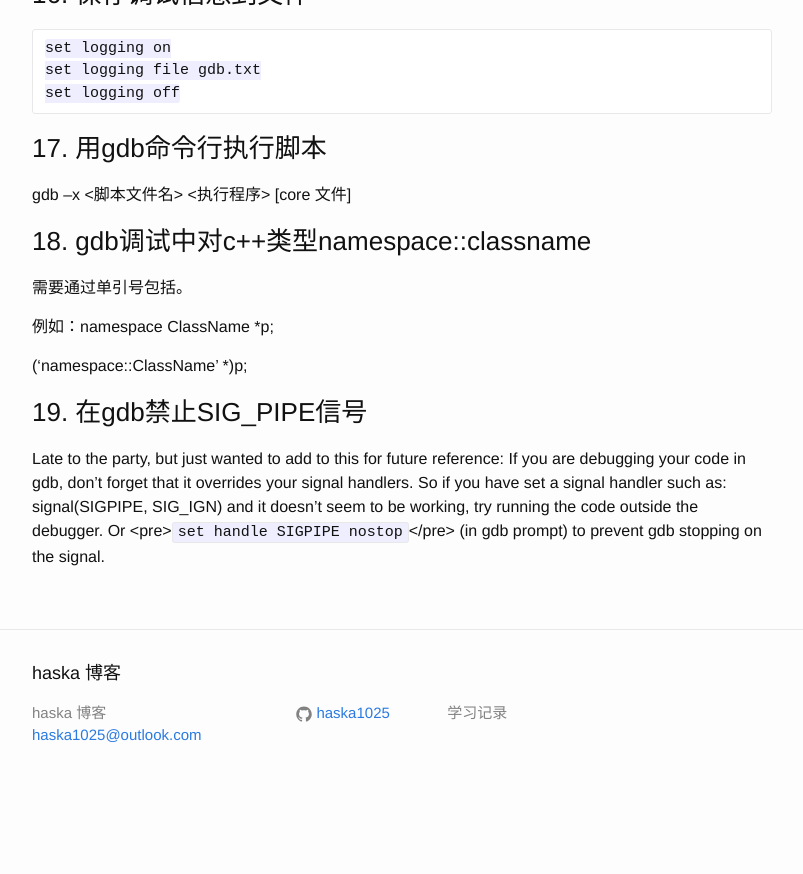
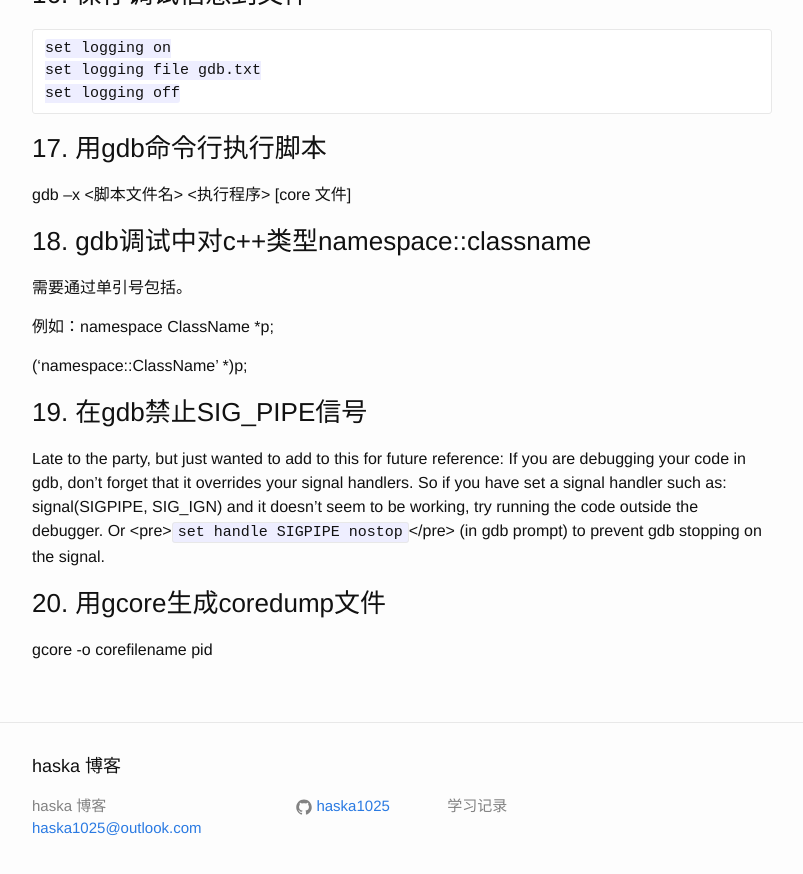
Before and after one commit to haska1025/haska1025.github.io, a Jekyll site: the page built from _posts/2016-05-31-gdb命令记录.markdown, in a window 1280 px wide and 900 px high, scrolled down 1946 px. Shown: the top 874 px of the window, without its empty margins (238-1041 px from the left). Built offline with Jekyll 4.4.1, drawn with Linux system fonts in a browser that asks for light colours; before the commit the page ends 2753 px from its top, so only the background shows below that.

Commit message:
Update 2016-05-31-gdb命令记录.markdown

```diff
--- a/_posts/2016-05-31-gdb命令记录.markdown
+++ b/_posts/2016-05-31-gdb命令记录.markdown
@@ -101,3 +101,7 @@ gdb –x <脚本文件名> <执行程序> [core 文件]
 Late to the party, but just wanted to add to this for future reference: If you are debugging your code in gdb, don't forget that it overrides your signal handlers.
 So if you have set a signal handler such as: signal(SIGPIPE, SIG_IGN) and it doesn't seem to be working, try running the code outside the debugger.
 Or <pre><code>set handle SIGPIPE nostop</code></pre> (in gdb prompt) to prevent gdb stopping on the signal.
+
+### 20. 用gcore生成coredump文件
+
+gcore -o corefilename pid
```
